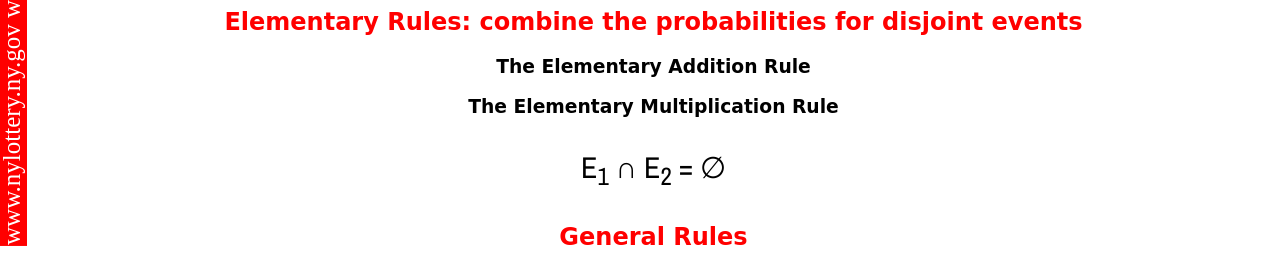
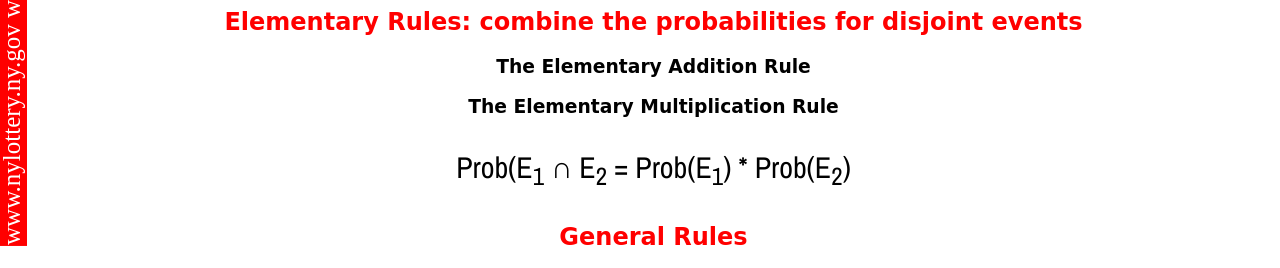
Before and after one commit to czaplicki-j/czaplicki-j.github.io, a plain HTML site: page page-2.html in a window 1280 px wide. Shown: the part 666-934 px from the top of the page. Drawn offline with nearby package versions, Linux system fonts and the light colour scheme; a web font is replaced by a local one.

Commit message:
Update page-2.html

```diff
--- a/page-2.html
+++ b/page-2.html
@@ -27,7 +27,7 @@
 <h2><font color="red">Elementary Rules: combine the probabilities for disjoint events</font></h2>
   <h3>The Elementary Addition Rule</h3>
   <h3>The Elementary Multiplication Rule</h3>
-    <p>E<sub>1</sub> ∩ E<sub>2</sub> = ∅</p>
+    <p>Prob(E<sub>1</sub> ∩ E<sub>2</sub> = Prob(E<sub>1</sub>) * Prob(E<sub>2</sub>)</p>
 <h2><font color="red">General Rules</font></h2>
   <h3>The General Addition Rule</h3>
   <h3>The General Multiplication Rule</h3>
```
